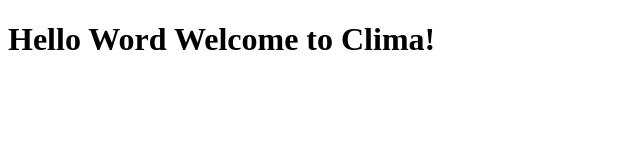
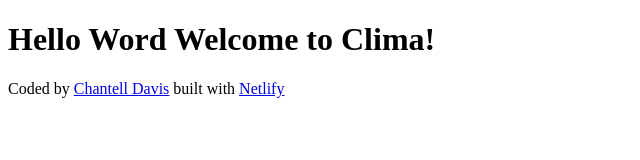
Before and after one commit to ChantellDavis/Clima, a plain HTML site: page index.HTML in a window 1280 px wide. Shown: the whole page, without its empty margins (0-640 px from the left). Drawn offline with Linux system fonts and the light colour scheme.

Commit message:
added footer index.HTML

```diff
--- a/index.HTML
+++ b/index.HTML
@@ -7,5 +7,11 @@
   </head>
   <body>
     <h1>Hello Word Welcome to Clima!</h1>
+    <footer>
+      Coded by <a href="https://github.com/">Chantell Davis</a> built with
+      <a href="https://app.netlify.com/teams/chantelldavis-2k2227u/overview"
+        >Netlify</a
+      >
+    </footer>
   </body>
 </html>
```
